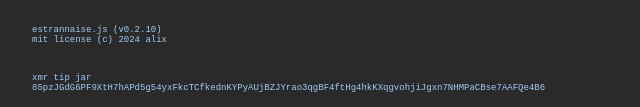
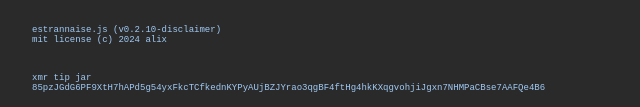
Before and after one commit to WHSAH/estrannaise.js, a plain HTML site: page index.html in a window 1280 px wide. Shown: the part 919-1026 px from the top of the page, 184-824 px from the left. Drawn offline with Linux system fonts and the light colour scheme.

Commit message:
subminor v0.2.10-dislaimer

```diff
--- a/index.html
+++ b/index.html
@@ -145,7 +145,7 @@
                 </p>
             </div>
             <br>
-            <p>estrannaise.js (v0.2.10)<br>
+            <p>estrannaise.js (v0.2.10-disclaimer)<br>
                 mit license (c) 2024 alix</p>
             <br>
             <p>xmr tip jar<br><span
```
